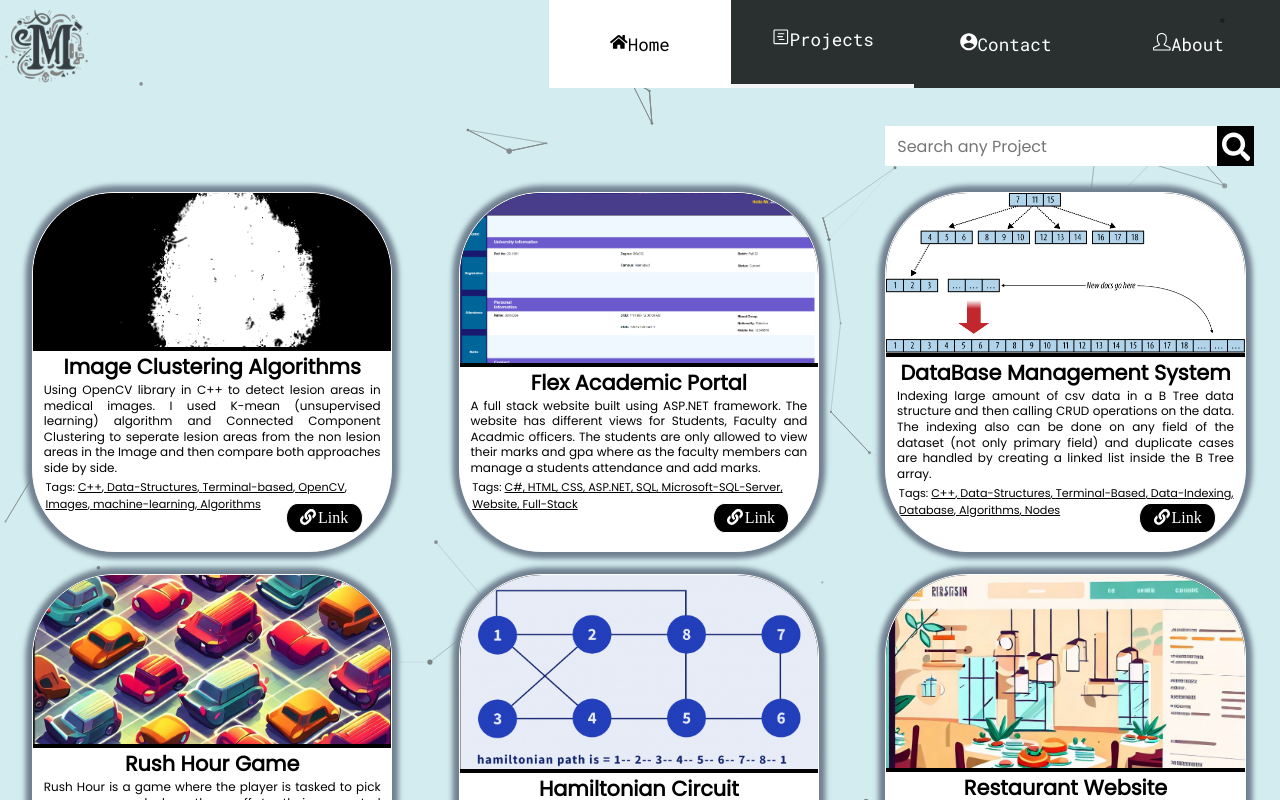
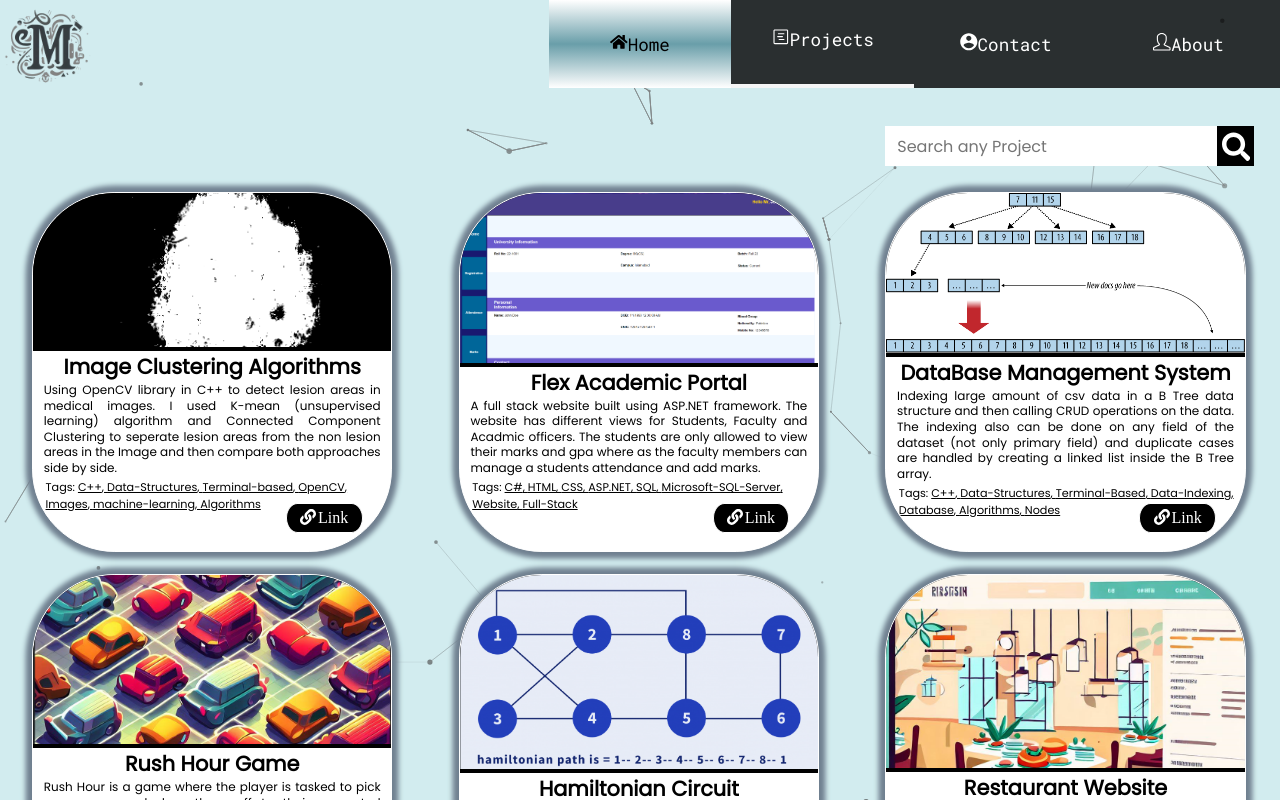
Before and after one commit to Mobeen0/Portfolio_old, a React (Create React App) app: page /Project in a window 1280 px wide. In both pictures the pointer is over the link "Home". Built offline with nearby package versions, Linux system fonts and the light colour scheme.

Commit message:
minute Navbar changes

```diff
--- a/src/App.js
+++ b/src/App.js
@@ -33,7 +33,7 @@ function App() {
             }></Route>
             <Route path = '/Project' element = {
               <Project />
-            }></Route>
+             }></Route>
             <Route path = '/Contact' element = {
               <div className ="contactGrid">
                 {contactInfo.map((item,index)=>(
--- a/src/components/Navbar.js
+++ b/src/components/Navbar.js
@@ -2,12 +2,11 @@ import './styleSheet/Navbar.css';
 import logo from '../assets/myNewLogo.png';
 import { Link,NavLink } from "react-router-dom";
 import menuBarItems from './config/menuBarItems';
-
-function Navbar(){
+function Navbar(props){
 
 
     return(
-        <nav className = "Navigation">
+        <nav className = {`Navigation`}>
             <ul>
             <li className = "logoitem" >
                     <Link className = "logoitemLink" to = '/'>
--- a/src/components/styleSheet/Navbar.css
+++ b/src/components/styleSheet/Navbar.css
@@ -48,7 +48,8 @@
 
 
 .item:hover{
-    background:white;
+    transition:ease-in-out 0.1s;
+    background:linear-gradient(to top,white,rgb(105, 158, 169),white);
     color:black;
 }
 
```
